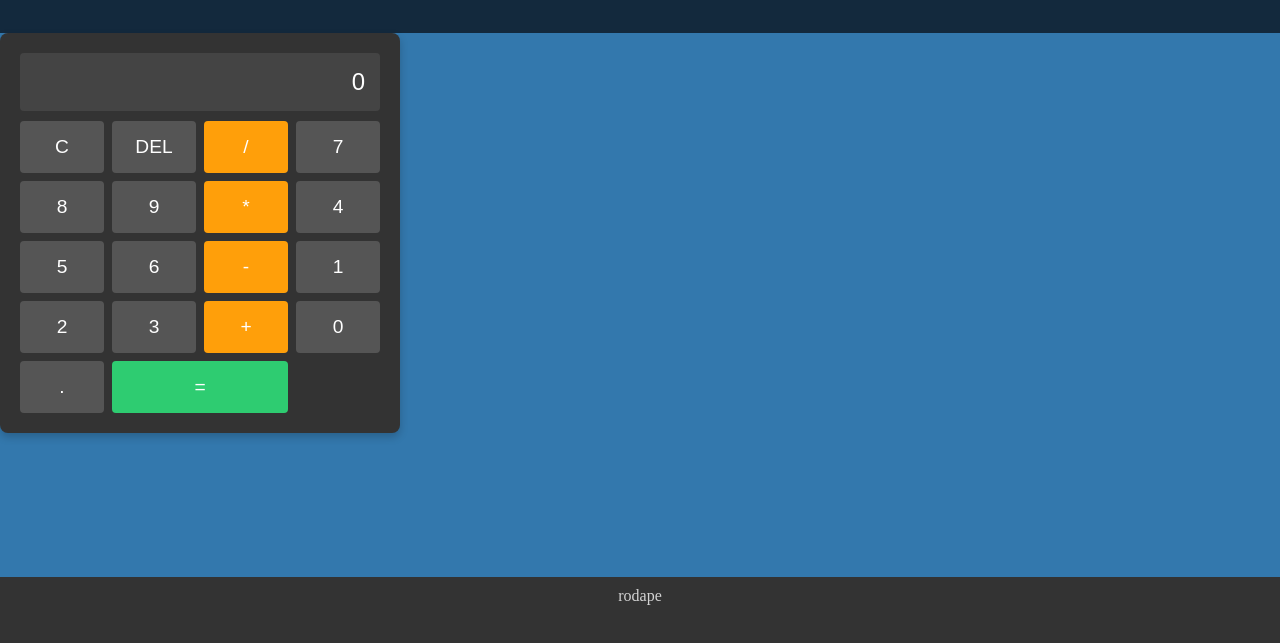
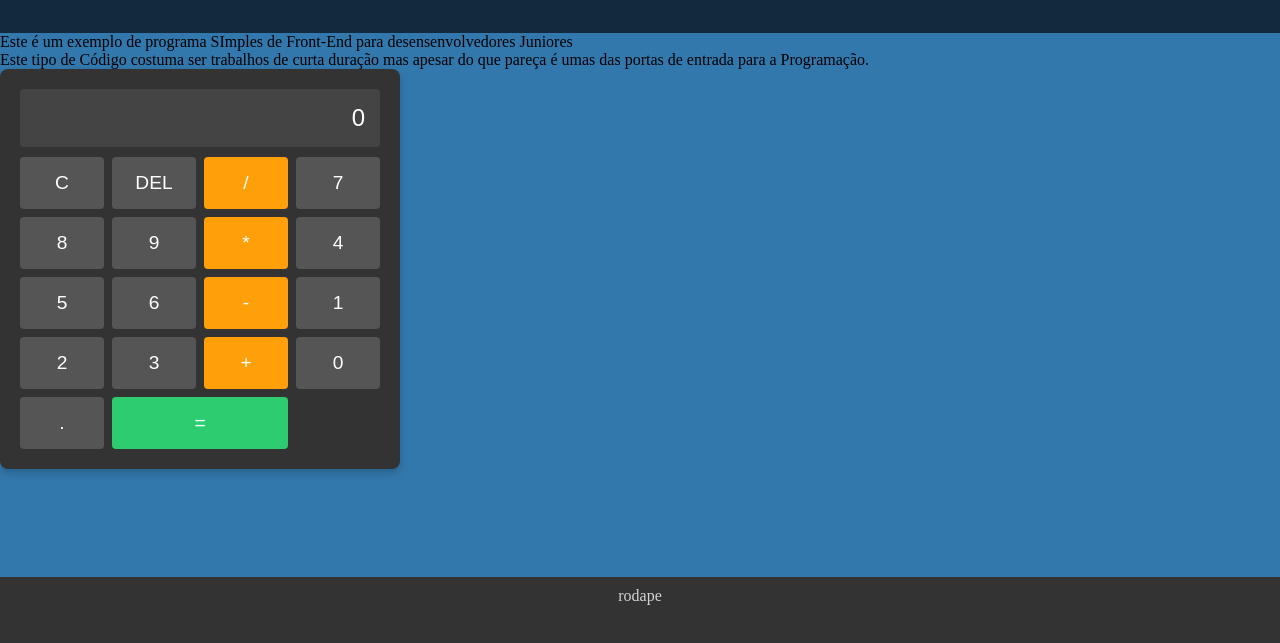
Before and after one commit to matheusmistrineirobraz/School-Work, a plain HTML site: page index.html in a window 1280 px wide. Shown: the part 103-746 px from the top of the page. Drawn offline with Linux system fonts and the light colour scheme.

Commit message:
Terminando de contituir o Site

```diff
--- a/estilo.css
+++ b/estilo.css
@@ -45,6 +45,8 @@ footer{
     padding: 20px;
     box-shadow: 0 4px 8px rgba(0, 0, 0, 0.2);
     width: 400px;
+    justify-content: center;
+    align-items: center;
 }
 
 #display {
--- a/index.html
+++ b/index.html
@@ -16,6 +16,11 @@
             </div>
 
     </header>
+
+    <section>
+        <p>Este é um exemplo de programa SImples de Front-End para desensenvolvedores Juniores <br>
+        Este tipo de Código costuma ser trabalhos de curta duração mas apesar do que pareça é umas das portas de entrada para a Programação.</p>
+    </section>
 
 
         <div class="calculadora">
```
